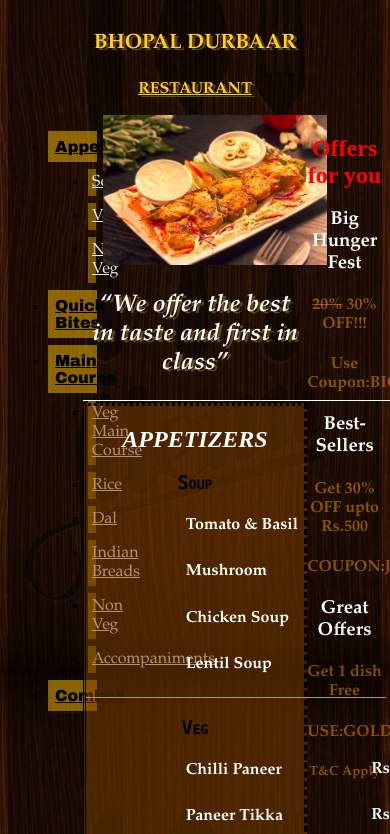
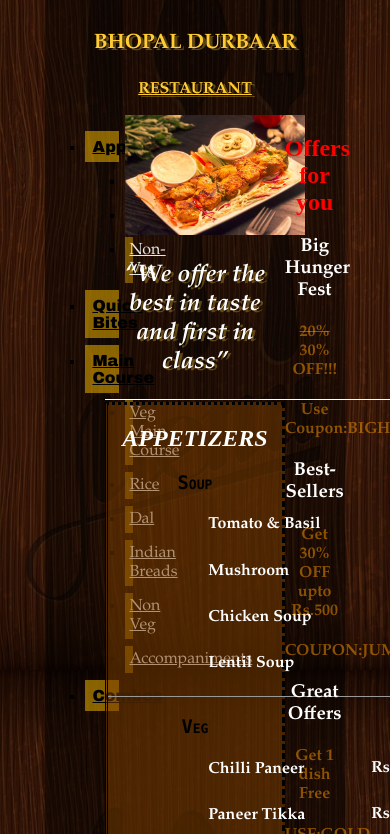
Before and after one commit to pratyushgguptaa/restaurant-menu, a plain HTML site: page first.htm in a window 390 px wide. Shown: the part 174-1008 px from the top of the page. Drawn offline with Linux system fonts and the light colour scheme.

Commit message:
Update styles.css

```diff
--- a/styles.css
+++ b/styles.css
@@ -114,7 +114,3 @@ html {
 .side h4{
   color:rgba(255,153,0,0.5);
 }
-@media only screen and (max-width:620px) {
-  .menu, .main, .right {
-    width:100%;
-  }
```
